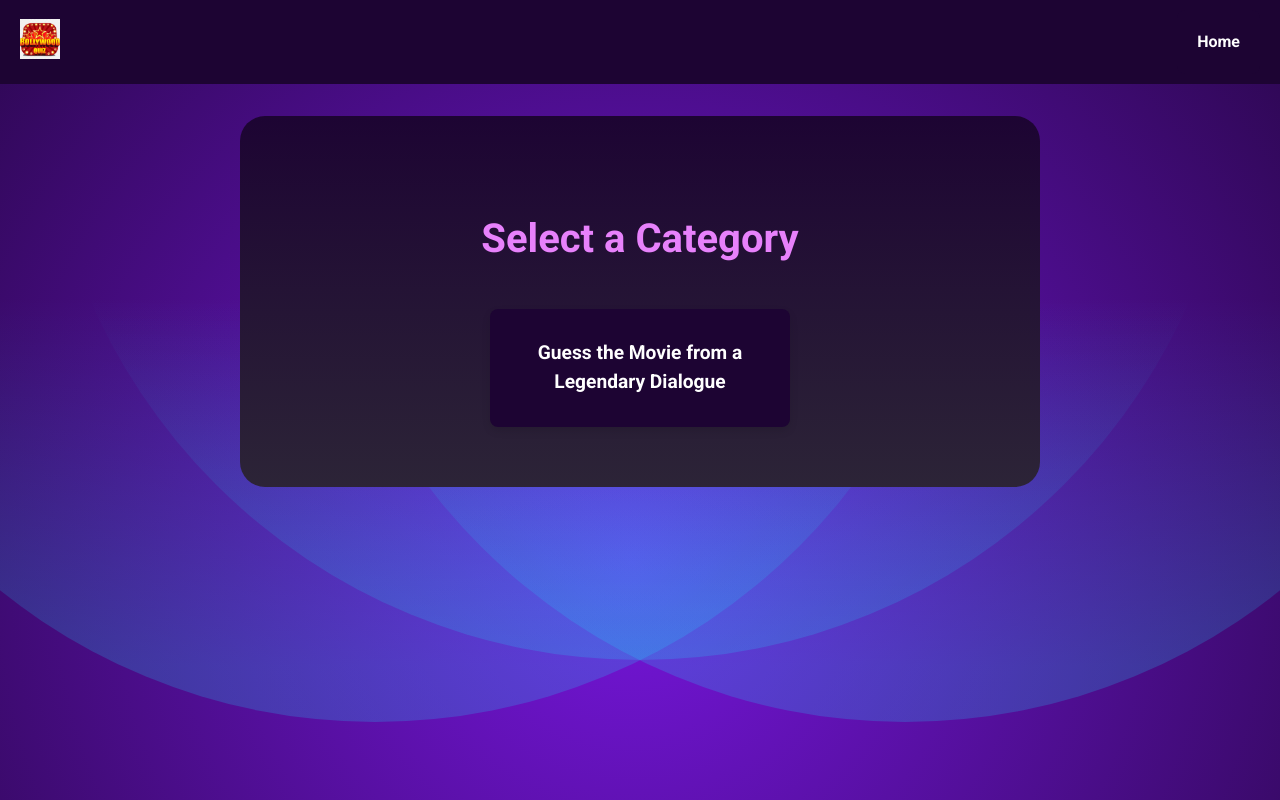
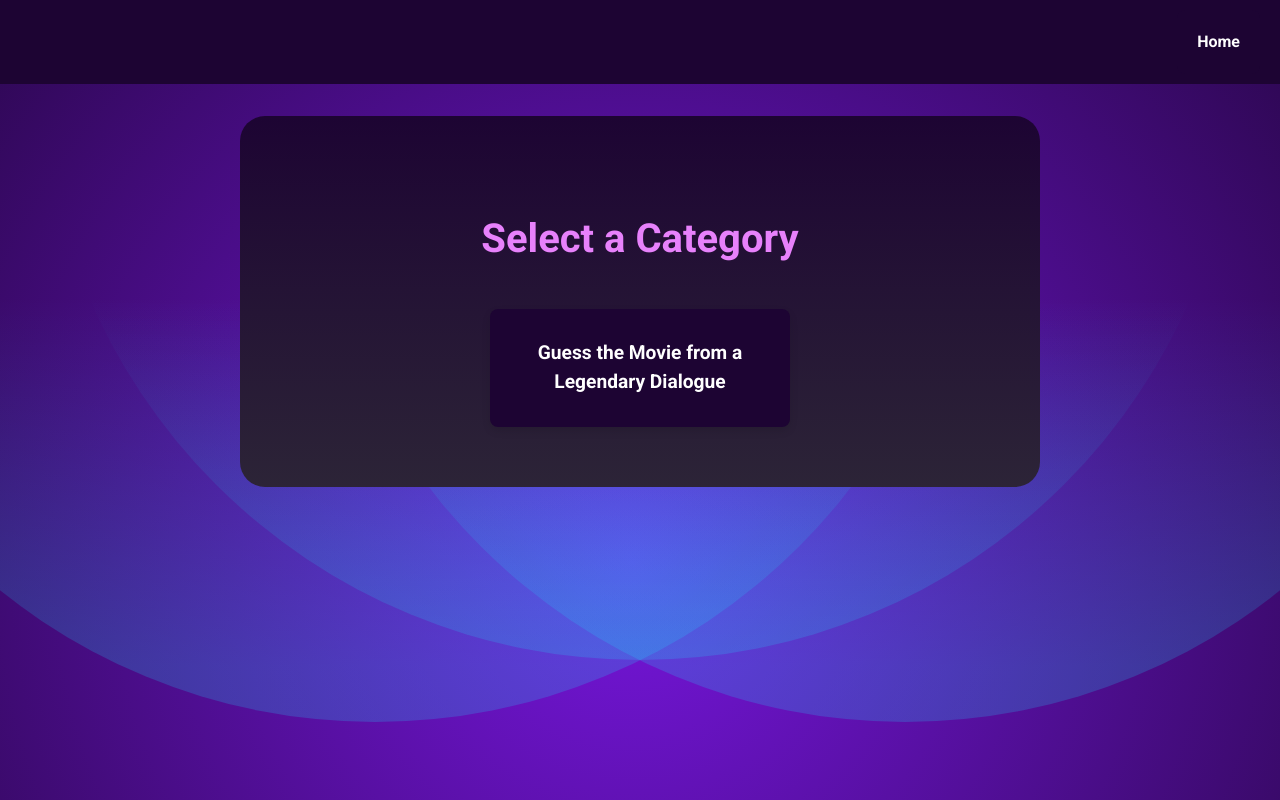
Before and after one commit to ms-tech-geek/quiz-app, a React (Vite) app: page /categories in a window 1280 px wide. Built offline with nearby package versions, Linux system fonts and the light colour scheme.

Commit message:
clean up

```diff
--- a/index.html
+++ b/index.html
@@ -4,7 +4,7 @@
     <meta charset="UTF-8" />
     <link rel="icon" type="image/svg+xml" href="/quiz-logo.png" />
     <meta name="viewport" content="width=device-width, initial-scale=1.0" />
-    <title>Quiz App</title>
+    <title>Bollywood</title>
   </head>
   <body>
     <div id="root"></div>
--- a/src/components/Header/Header.jsx
+++ b/src/components/Header/Header.jsx
@@ -13,9 +13,7 @@ const Header = () => {
   return (
     <header className="header">
       <div className="header-container">
-        <div className="logo">
-          <img src={appLogo} alt="Logo" />{' '}
-        </div>
+        <div className="logo">{/* Temporarily No Logo */}</div>
         <nav className={'nav-menu'}>
           <Link to="/" className="nav-item">
             Home
```
